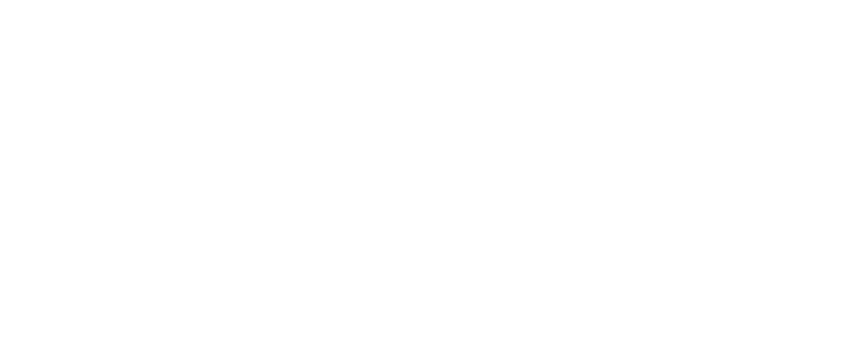
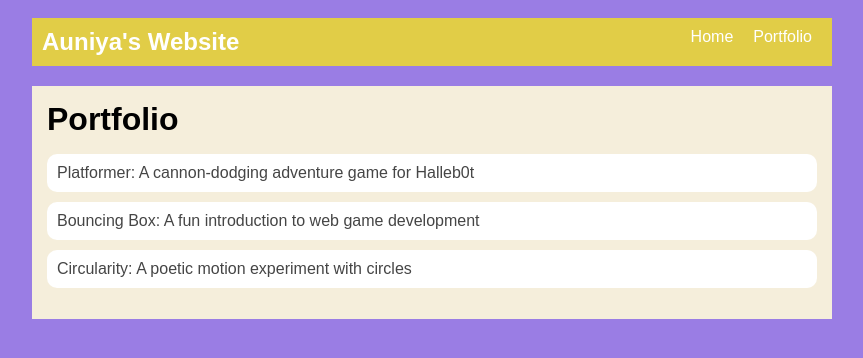
Before and after one commit to Auniya/Auniya.github.io, a plain HTML site: page portfolio.html in a window 1280 px wide. Shown: the whole page, without its empty margins (208-1071 px from the left). Drawn offline with Linux system fonts and the light colour scheme.

Commit message:
add portfolio page to website

```diff
--- a/portfolio.html
+++ b/portfolio.html
@@ -0,0 +1,41 @@
+<!DOCTYPE html>
+<html>
+  <head>
+    <title>Nurse Auniya</title>
+    <link rel="stylesheet" href="style.css" />
+  </head>
+
+  <body>
+    <!-- All content goes here -->
+    <div id="all-contents">
+        <nav>
+            <h1>Auniya's Website</h1>
+            <ul id="nav-ul">
+              <li class="nav-li">
+                <a href="index.html">Home</a>
+              </li>
+              <li class="nav-li">
+                <a href="portfolio.html">Portfolio</a>
+              </li>
+            </ul>
+          </nav>
+
+          <main>
+            <div class="content">
+              <h1>Portfolio</h1>
+              <ul id="portfolio">
+                <li>
+                    <a href="projects/platformer/">Platformer: A cannon-dodging adventure game for Halleb0t</a>
+                  </li>
+                  <li>
+                    <a href="projects/bouncing-box/">Bouncing Box: A fun introduction to web game development</a>
+                  </li>
+                  <li>
+                    <a href="projects/circularity/">Circularity: A poetic motion experiment with circles</a>
+                  </li>
+              </ul>
+            </div>
+          </main>
+      </div>
+  </body>
+</html>
--- a/style.css
+++ b/style.css
@@ -74,3 +74,29 @@ main {
 h2, h3 {
     margin: 0px;
 }
+
+/* Portfolio styles */
+.content h1 {
+    color: black;
+  }
+
+  #portfolio {
+    list-style-type: none;
+    padding-left: 0;
+  }
+
+  #portfolio li {
+    background: #fff;
+    padding: 10px;
+    border-radius: 10px;
+    margin-bottom: 10px;
+  }
+
+  #portfolio li:hover {
+    background: #eee;
+  }
+
+  #portfolio a {
+    text-decoration: none;
+    color: #454545;
+  }
```
